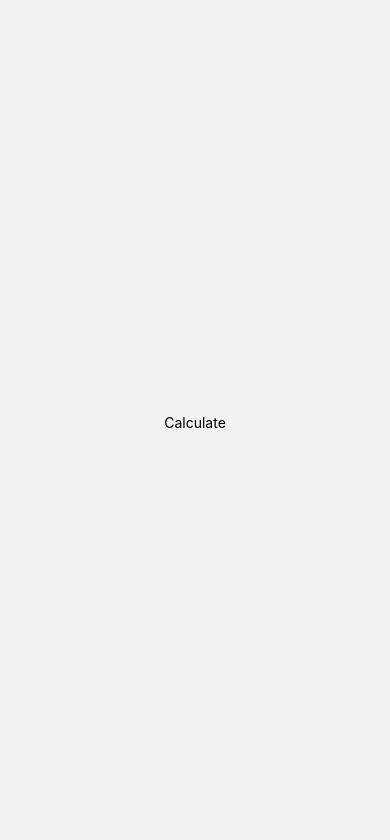
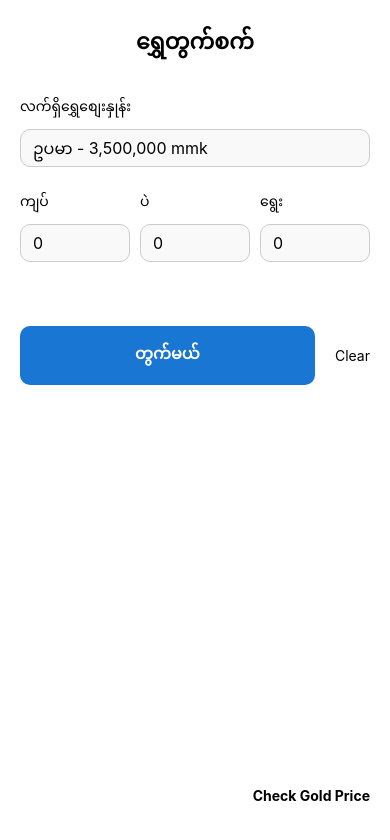
Before and after one commit to nann-shweli/Shwe-App, a React Native app: screen /Home in a window 390 px wide. Shown: the top 840 px of the page. Built offline with nearby package versions, Linux system fonts and the light colour scheme.

Commit message:
add: gold calculation

```diff
--- /dev/null
+++ b/src/component/StatusBar.tsx
@@ -0,0 +1,20 @@
+import {StatusBar as RNStatusBar, View} from 'react-native';
+import {useSafeAreaInsets} from 'react-native-safe-area-context';
+
+const StatusBar = () => {
+  const {top} = useSafeAreaInsets();
+  const backgroundColor = '#fff';
+
+  return (
+    <View style={{paddingTop: top, backgroundColor}}>
+      <RNStatusBar
+        showHideTransition="slide"
+        barStyle={'dark-content'}
+        translucent
+        animated
+      />
+    </View>
+  );
+};
+
+export default StatusBar;
--- a/src/navigation/AppNavigation.tsx
+++ b/src/navigation/AppNavigation.tsx
@@ -4,6 +4,7 @@ import {createStackNavigator} from '@react-navigation/stack';
 
 import Home from '../screen/Home';
 import Detail from '../screen/Detail';
+import StatusBar from '../component/StatusBar';
 
 const Stack = createStackNavigator();
 
@@ -11,6 +12,7 @@ const AppNavigation = () => {
   return (
     <SafeAreaProvider>
       <NavigationContainer>
+        <StatusBar />
         <Stack.Navigator initialRouteName="Home">
           <Stack.Screen
             name="Home"
--- a/src/screen/Home.tsx
+++ b/src/screen/Home.tsx
@@ -1,17 +1,128 @@
+import {useState} from 'react';
+import {
+  StyleSheet,
+  Text,
+  TextInput,
+  TouchableOpacity,
+  View,
+} from 'react-native';
 import {useNavigation} from '@react-navigation/native';
-import {StyleSheet, Text, TouchableOpacity, View} from 'react-native';
+import {moneyFormat} from '../utils/general';
 
 const Home = () => {
   const navigation = useNavigation();
 
+  const handleCheckPrice = () => {
+    navigation.navigate('Detail');
+  };
+
+  const [goldRateRaw, setGoldRateRaw] = useState('');
+  const [kyat, setKyat] = useState('');
+  const [pal, setPal] = useState('');
+  const [yway, setYway] = useState('');
+  const [result, setResult] = useState('');
+
   const handleCalaulate = () => {
-    navigation.navigate('Detail');
+    const goldRateNumber = parseFloat(goldRateRaw.replace(/,/g, '')) || 0;
+    const kyatNumber = parseFloat(kyat) || 0;
+    const palNumber = parseFloat(pal) || 0;
+    const ywayNumber = parseFloat(yway) || 0;
+
+    const kyatToYway = kyatNumber * 128;
+    const palToYway = palNumber * 8;
+
+    const ywayResult = kyatToYway + palToYway + ywayNumber;
+    const finalResult = ((goldRateNumber / 128) * ywayResult).toFixed(2);
+
+    setResult(finalResult);
+  };
+
+  const handleClear = () => {
+    setGoldRateRaw('');
+    setKyat('');
+    setPal('');
+    setYway('');
+    setResult('');
   };
 
   return (
     <View style={styles.container}>
-      <TouchableOpacity onPress={handleCalaulate}>
-        <Text>Calculate</Text>
+      <View style={styles.headContainer}>
+        <Text style={styles.header}>ရွှေတွက်စက်</Text>
+
+        <View style={styles.inputGroup}>
+          <Text style={styles.label}>လက်ရှိရွှေစျေးနှုန်း</Text>
+          <TextInput
+            style={styles.input}
+            placeholder="ဥပမာ - 3,500,000 mmk"
+            value={goldRateRaw}
+            onChangeText={text => {
+              const cleaned = text.replace(/,/g, '');
+              if (!isNaN(Number(cleaned))) {
+                const formatted = Number(cleaned).toLocaleString('en-US');
+                setGoldRateRaw(formatted);
+              } else {
+                setGoldRateRaw('');
+              }
+            }}
+            keyboardType="numeric"
+          />
+        </View>
+
+        <View style={styles.row}>
+          <View style={styles.inputSmallGroup}>
+            <Text style={styles.label}>ကျပ်</Text>
+            <TextInput
+              style={styles.input}
+              placeholder="0"
+              value={kyat}
+              onChangeText={setKyat}
+              keyboardType="numeric"
+            />
+          </View>
+          <View style={styles.inputSmallGroup}>
+            <Text style={styles.label}>ပဲ</Text>
+            <TextInput
+              style={styles.input}
+              placeholder="0"
+              value={pal}
+              onChangeText={setPal}
+              keyboardType="numeric"
+            />
+          </View>
+          <View style={styles.inputSmallGroup}>
+            <Text style={styles.label}>ရွေး</Text>
+            <TextInput
+              style={styles.input}
+              placeholder="0"
+              value={yway}
+              onChangeText={setYway}
+              keyboardType="numeric"
+            />
+          </View>
+        </View>
+
+        {result !== '' && (
+          <View style={styles.resultBox}>
+            <Text style={styles.resultText}>
+              စုစုပေါင်း: {moneyFormat({amount: result})} ကျပ်
+            </Text>
+          </View>
+        )}
+
+        <View style={styles.buttonContainer}>
+          <TouchableOpacity style={styles.button} onPress={handleCalaulate}>
+            <Text style={styles.buttonText}>တွက်မယ်</Text>
+          </TouchableOpacity>
+
+          <TouchableOpacity style={styles.clearButton} onPress={handleClear}>
+            <Text>Clear</Text>
+          </TouchableOpacity>
+        </View>
+      </View>
+
+      <TouchableOpacity style={styles.checkPrice} onPress={handleCheckPrice}>
+        <Text style={styles.textStyle}>Check Gold Price</Text>
       </TouchableOpacity>
     </View>
   );
@@ -19,10 +130,73 @@ const Home = () => {
 
 const styles = StyleSheet.create({
   container: {
+    padding: 20,
+    backgroundColor: '#fff',
     flex: 1,
-    alignItems: 'center',
     justifyContent: 'center',
   },
+  headContainer: {flex: 1},
+  header: {
+    fontSize: 22,
+    fontWeight: 'bold',
+    marginBottom: 24,
+    textAlign: 'center',
+  },
+  inputGroup: {
+    marginBottom: 20,
+  },
+  row: {
+    flexDirection: 'row',
+    justifyContent: 'space-between',
+    gap: 10,
+    marginBottom: 24,
+  },
+  inputSmallGroup: {
+    flex: 1,
+  },
+  label: {
+    fontSize: 14,
+    marginBottom: 6,
+  },
+  input: {
+    borderWidth: 1,
+    borderColor: '#ccc',
+    borderRadius: 10,
+    paddingHorizontal: 12,
+    paddingVertical: 8,
+    fontSize: 16,
+    backgroundColor: '#f9f9f9',
+  },
+  resultBox: {
+    padding: 16,
+    backgroundColor: '#e8f5e9',
+    borderRadius: 12,
+    borderColor: '#81c784',
+    borderWidth: 1,
+    marginBottom: 24,
+  },
+  resultText: {
+    fontSize: 18,
+    color: '#2e7d32',
+    fontWeight: 'bold',
+    textAlign: 'center',
+  },
+  button: {
+    backgroundColor: '#1976d2',
+    paddingVertical: 12,
+    borderRadius: 10,
+    flex: 1,
+  },
+  buttonText: {
+    color: '#fff',
+    textAlign: 'center',
+    fontSize: 16,
+    fontWeight: 'bold',
+  },
+  buttonContainer: {flexDirection: 'row', gap: 20, marginTop: 40},
+  clearButton: {justifyContent: 'center'},
+  checkPrice: {right: 0, alignSelf: 'flex-end', marginBottom: 20},
+  textStyle: {fontWeight: 700},
 });
 
 export default Home;
--- /dev/null
+++ b/src/utils/general.ts
@@ -0,0 +1,17 @@
+export const moneyFormat = ({
+  amount = 0,
+  lang = 'en',
+  decimalDigits = 2,
+}: {
+  amount?: number | string;
+  lang?: string;
+  decimalDigits?: number;
+}) => {
+  const numericAmount =
+    typeof amount === 'string' ? parseFloat(amount) : amount;
+
+  return numericAmount.toLocaleString(lang, {
+    minimumFractionDigits: decimalDigits,
+    maximumFractionDigits: decimalDigits,
+  });
+};
```
